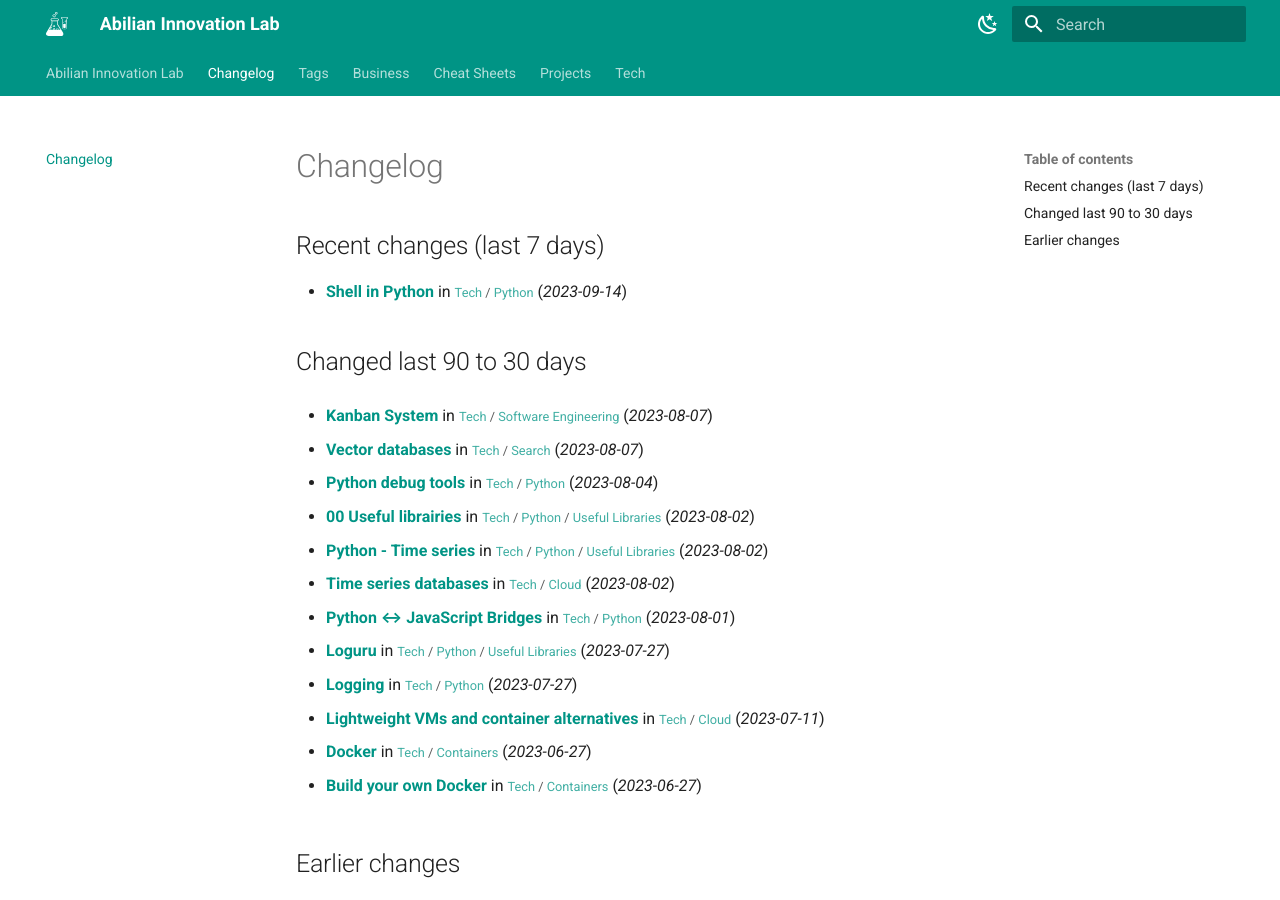
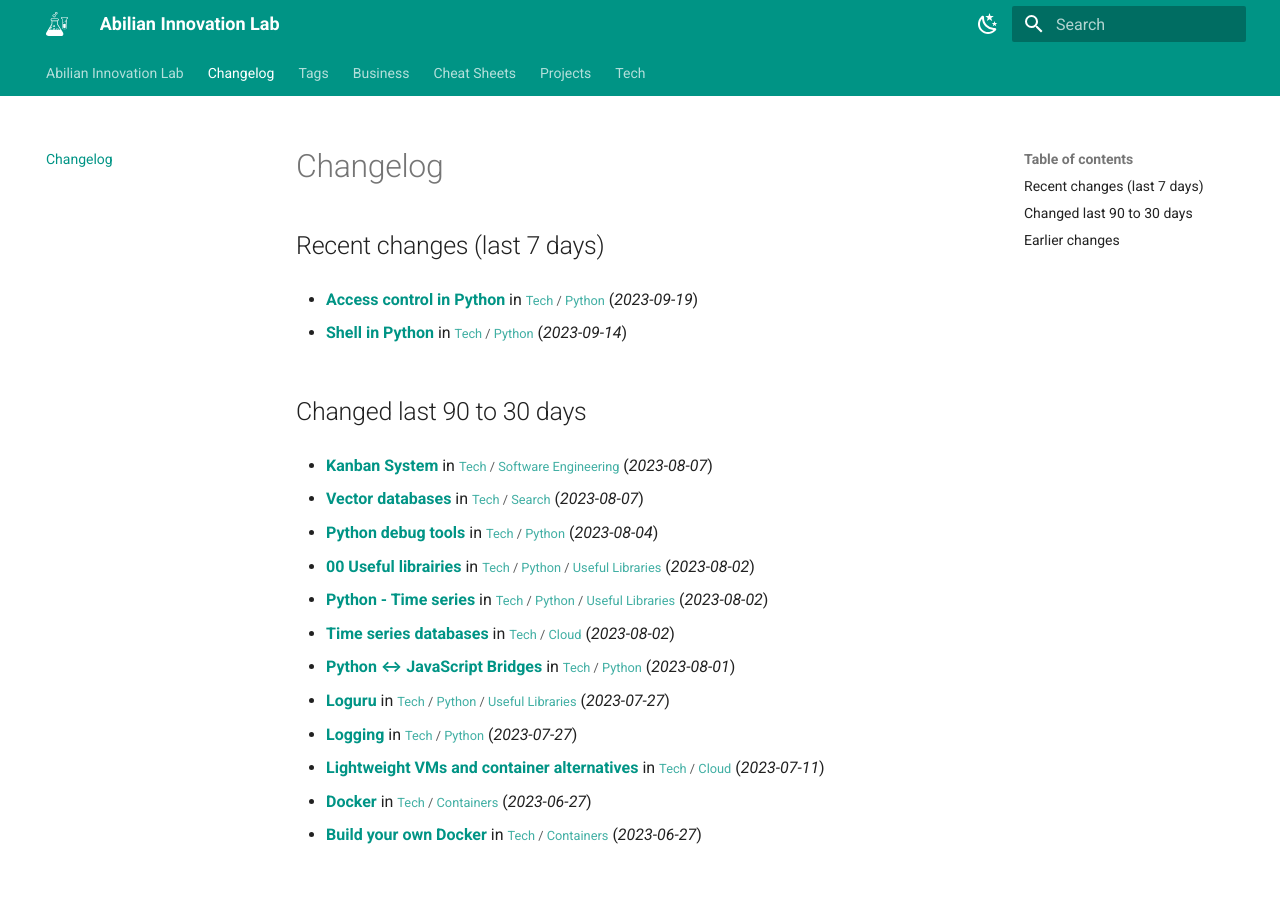
Before and after one commit to abilian/lab.abilian.com, an MkDocs documentation site: the page built from docs/changelog.md, in a window 1280 px wide and 900 px high. Built offline with MkDocs 1.6.1 and Material for MkDocs 9.7.7, drawn with Linux system fonts in a browser that asks for light colours; comment, search, counter and statistics services are not loaded.

Commit message:
Update content

```diff
--- a/docs/changelog.md
+++ b/docs/changelog.md
@@ -1,6 +1,8 @@
 # Changelog
 
 ## Recent changes (last 7 days)
+
+- **[Access control in Python](/Tech/Python/Access control in Python/)** in <small>[Tech](/Tech/00 Technology/) / [Python](/Tech/Python/(Pretty) tables in Python/)</small> (*2023-09-19*)
 
 - **[Shell in Python](/Tech/Python/Shell in Python/)** in <small>[Tech](/Tech/00 Technology/) / [Python](/Tech/Python/(Pretty) tables in Python/)</small> (*2023-09-14*)
 
```
